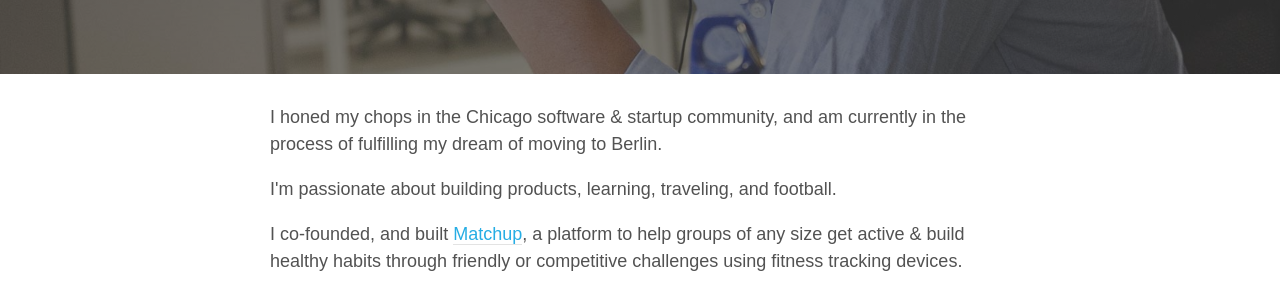
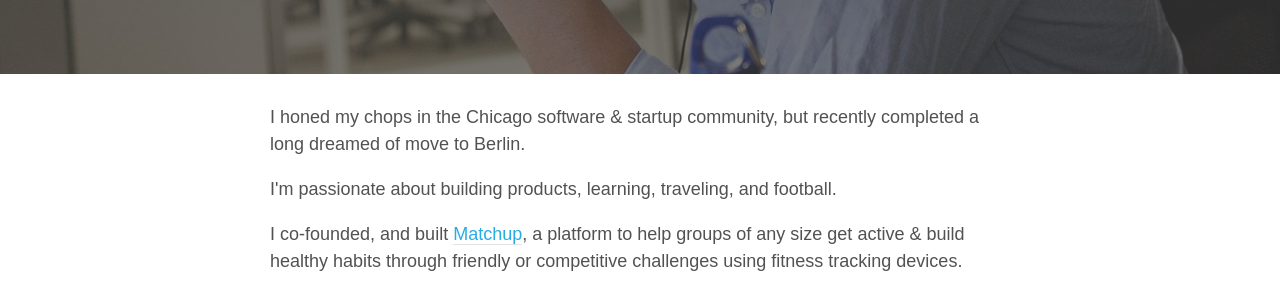
Before and after one commit to vgdub/vgdub.github.io, a Jekyll site: the page built from index.html, in a window 1280 px wide. Shown: the part 426-721 px from the top of the page. Built offline with Jekyll 4.4.1, drawn with Linux system fonts in a browser that asks for light colours; nearby versions of some CDN libraries.

Commit message:
updates landing description

```diff
--- a/index.html
+++ b/index.html
@@ -14,7 +14,7 @@ layout: landing
 <main class="page-content">
   <div class="wrapper">
     <p>
-      I honed my chops in the Chicago software & startup community, and am currently in the process of fulfilling my dream of moving to Berlin.
+      I honed my chops in the Chicago software & startup community, but recently completed a long dreamed of move to Berlin.
     </p>
 
     <p>
```
